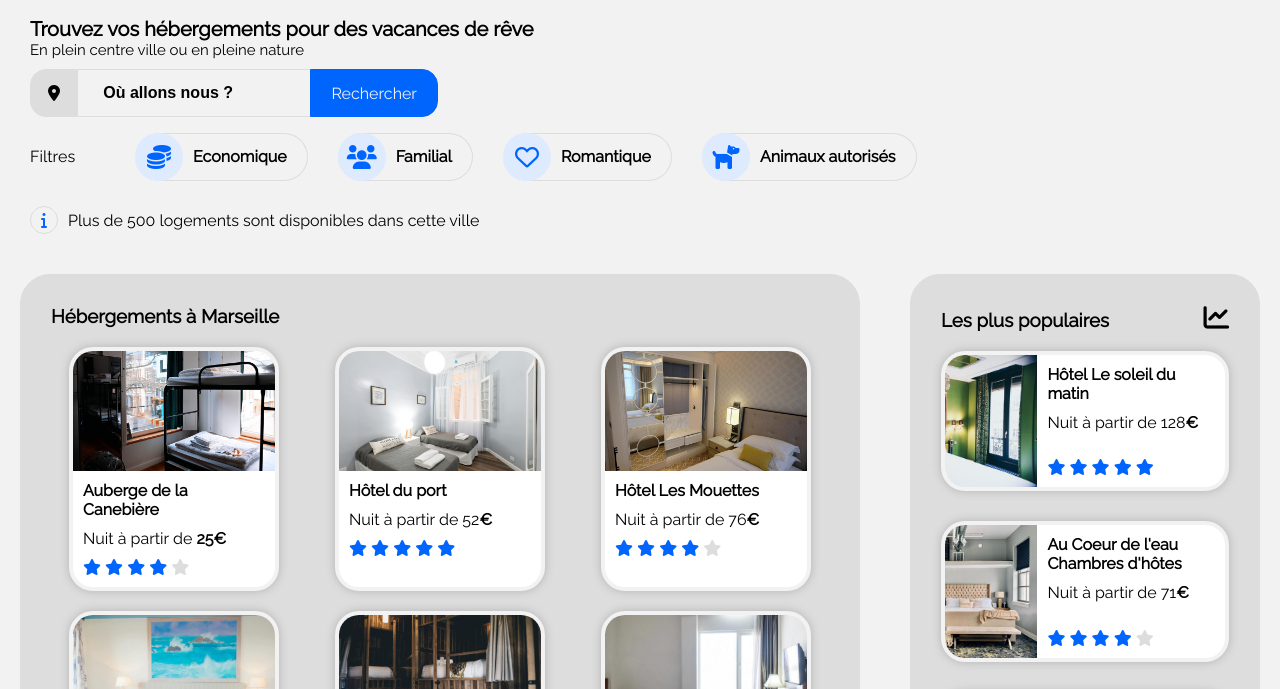
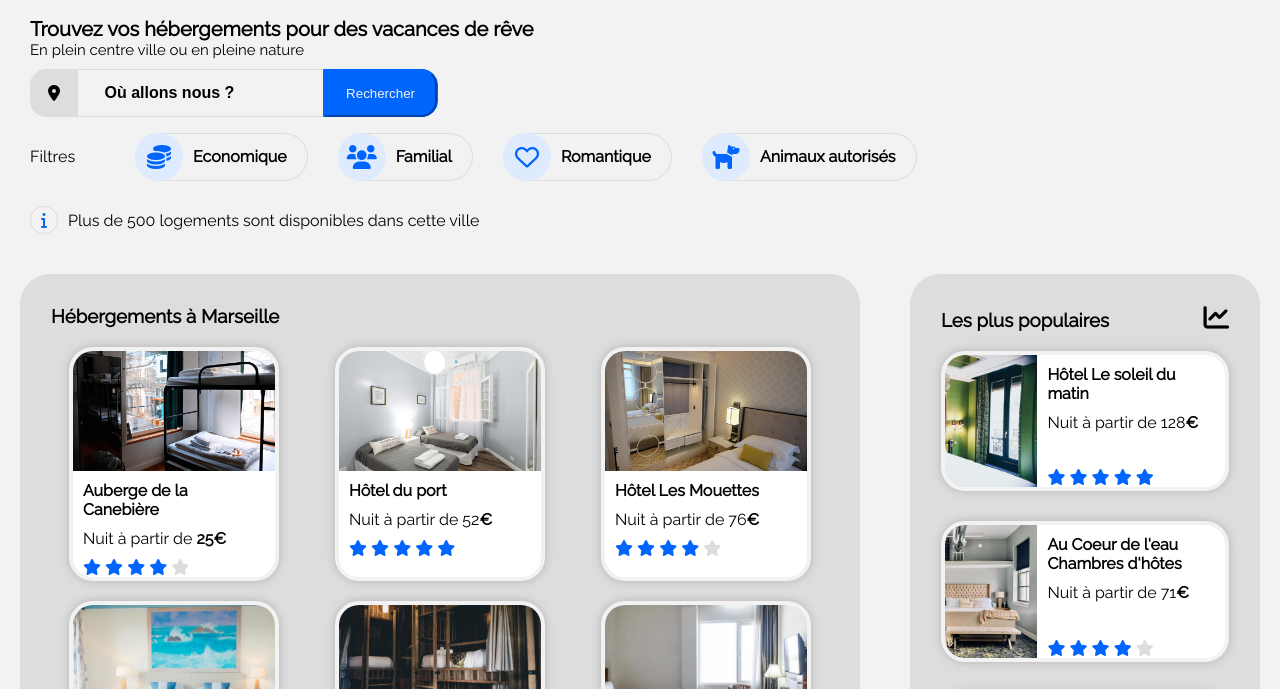
Before and after one commit to rocharmengaud/Booki, a plain HTML site: page index.html in a window 1280 px wide. Shown: the part 105-794 px from the top of the page. Drawn offline with Linux system fonts and the light colour scheme.

Commit message:
Modification du button de la search-bar

```diff
--- a/index.html
+++ b/index.html
@@ -40,7 +40,7 @@
             />
           </div>
           <div class="button-box">
-            <p class="search-button hidden">Rechercher</p>
+            <button class="search-button hidden" type="button">Rechercher</button>
             <i class="fas fa-search hidden-pc"></i>
           </div>
         </div>
--- a/style.css
+++ b/style.css
@@ -271,12 +271,11 @@ input[type='search' i] {
 .search-button {
   padding: 0 20px;
   color: var(--lightgray);
-}
-
-@media (min-width: 768px) {
-  .hidden {
-    display: block;
-  }
+  background-color: var(--darkblue);
+  height: 3rem;
+  border-color: var(--darkblue);
+  border-top-right-radius: 1rem;
+  border-bottom-right-radius: 1rem;
 }
 
 .fa-search {
@@ -286,6 +285,12 @@ input[type='search' i] {
 @media (min-width: 768px) {
   .hidden-pc {
     display: none;
+  }
+}
+
+@media (min-width: 768px) {
+  .hidden {
+    display: block;
   }
 }
 
@@ -458,7 +463,7 @@ input[type='search' i] {
 .card .card-text {
   display: flex;
  flex-direction: column;
- padding: 0 10px 10px 10px;
+ padding: 0 10px;
 }
 
 .card.horizontal .card-text {
@@ -600,7 +605,7 @@ border-radius: 30px;
 }
 
 .w-full {
-  gap: 20px;
+  gap: 30px;
 }
 
 /* ------------------- FOOTER -------------------- */
```
